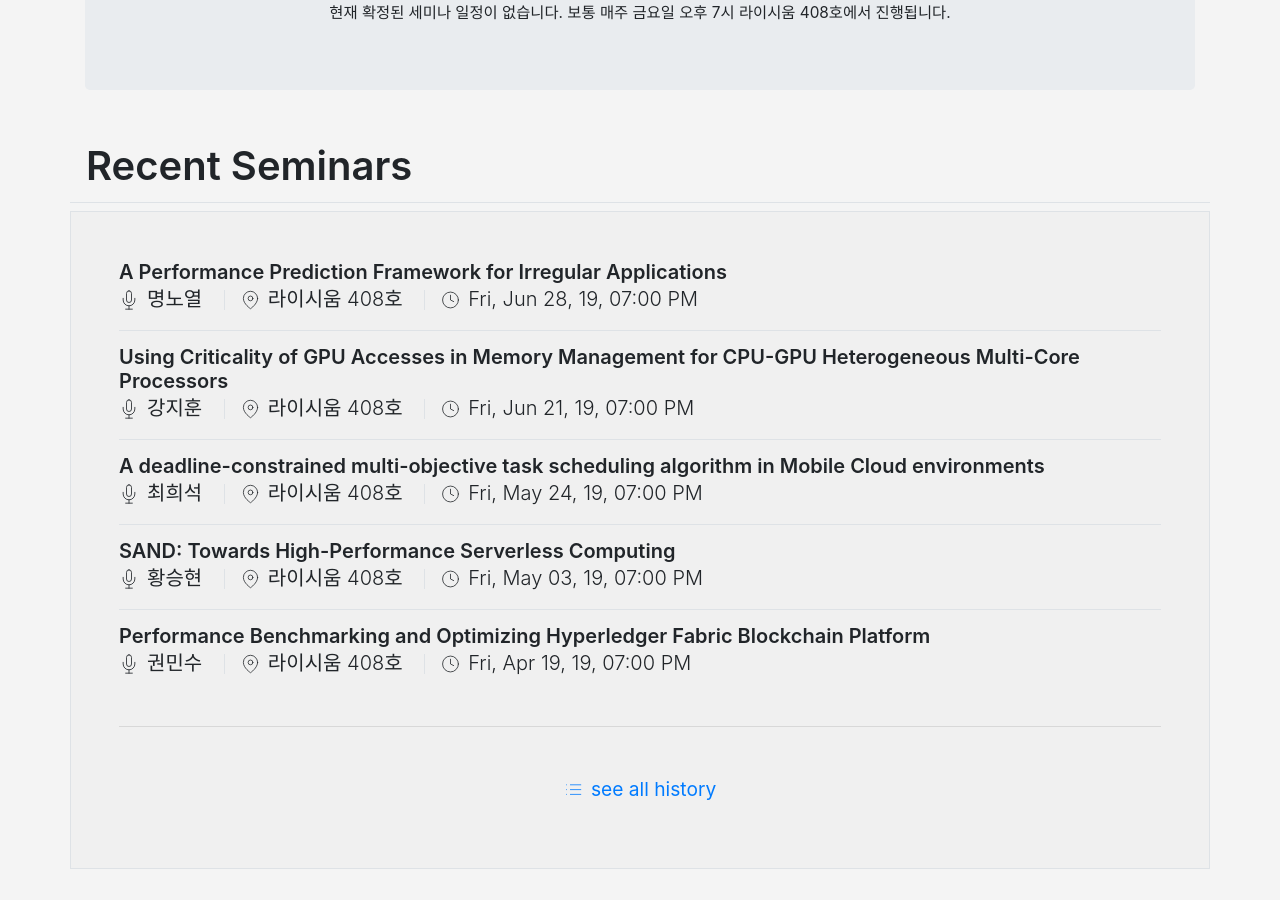
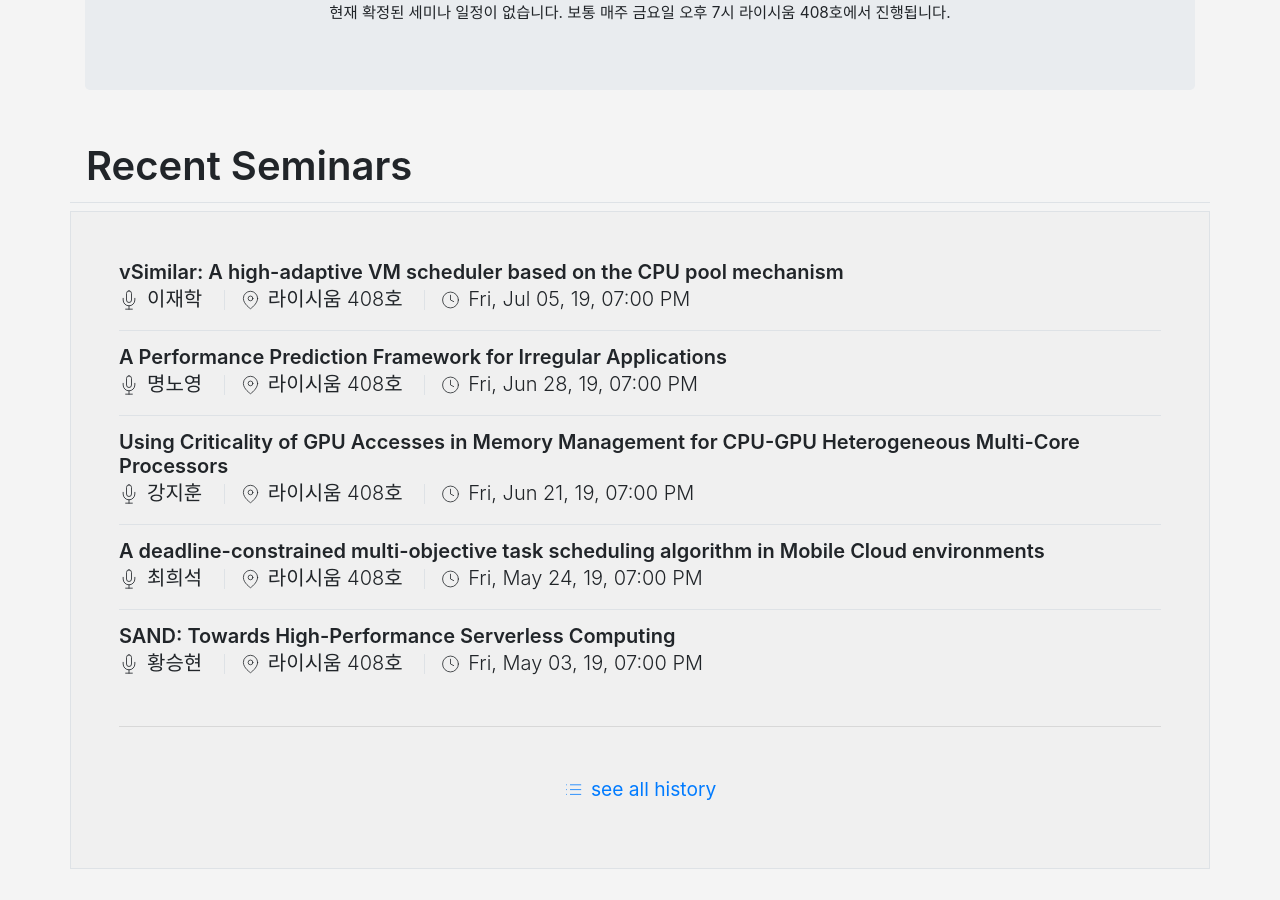
Before and after one commit to KU-Cloud/ku-cloud.github.io, a Jekyll site: the page built from seminar.html, in a window 1280 px wide and 900 px high, scrolled down 371 px. Built offline with Jekyll 4.4.1, drawn with Linux system fonts in a browser that asks for light colours.

Commit message:
Update seminars.yaml

```diff
--- a/_data/seminars.yaml
+++ b/_data/seminars.yaml
@@ -577,5 +577,9 @@
   location: 라이시움 408호
 - title: 'A Performance Prediction Framework for Irregular Applications'
   date: 2019-06-28T19:00:00.000+0900
-  speacker: 명노열
+  speacker: 명노영
   location: 라이시움 408호
+- title: ' vSimilar: A high-adaptive VM scheduler based on the CPU pool mechanism'
+  date: 2019-07-05T19:00:00.000+0900
+  speacker: 이재학
+  location: 라이시움 408호
```
